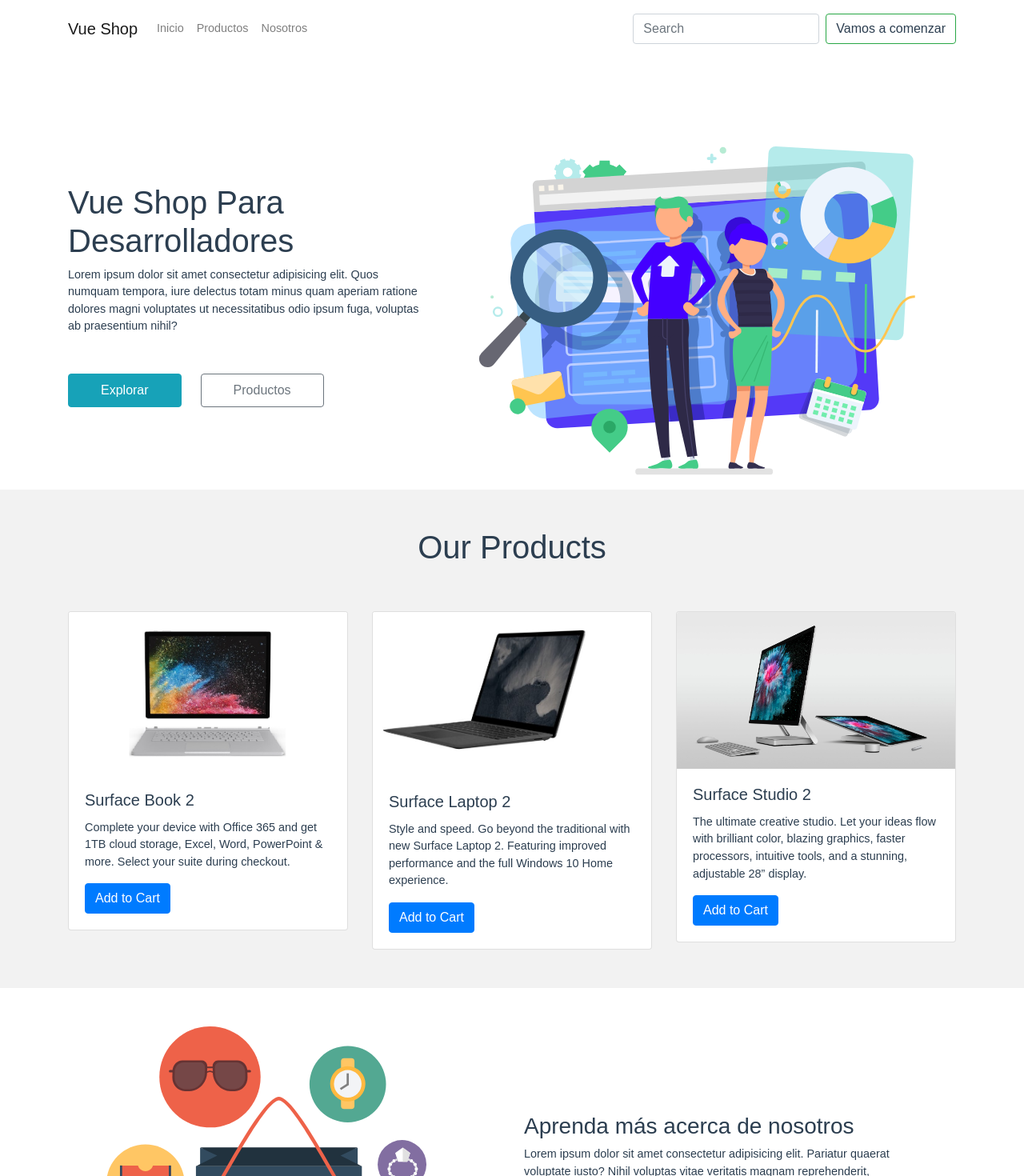
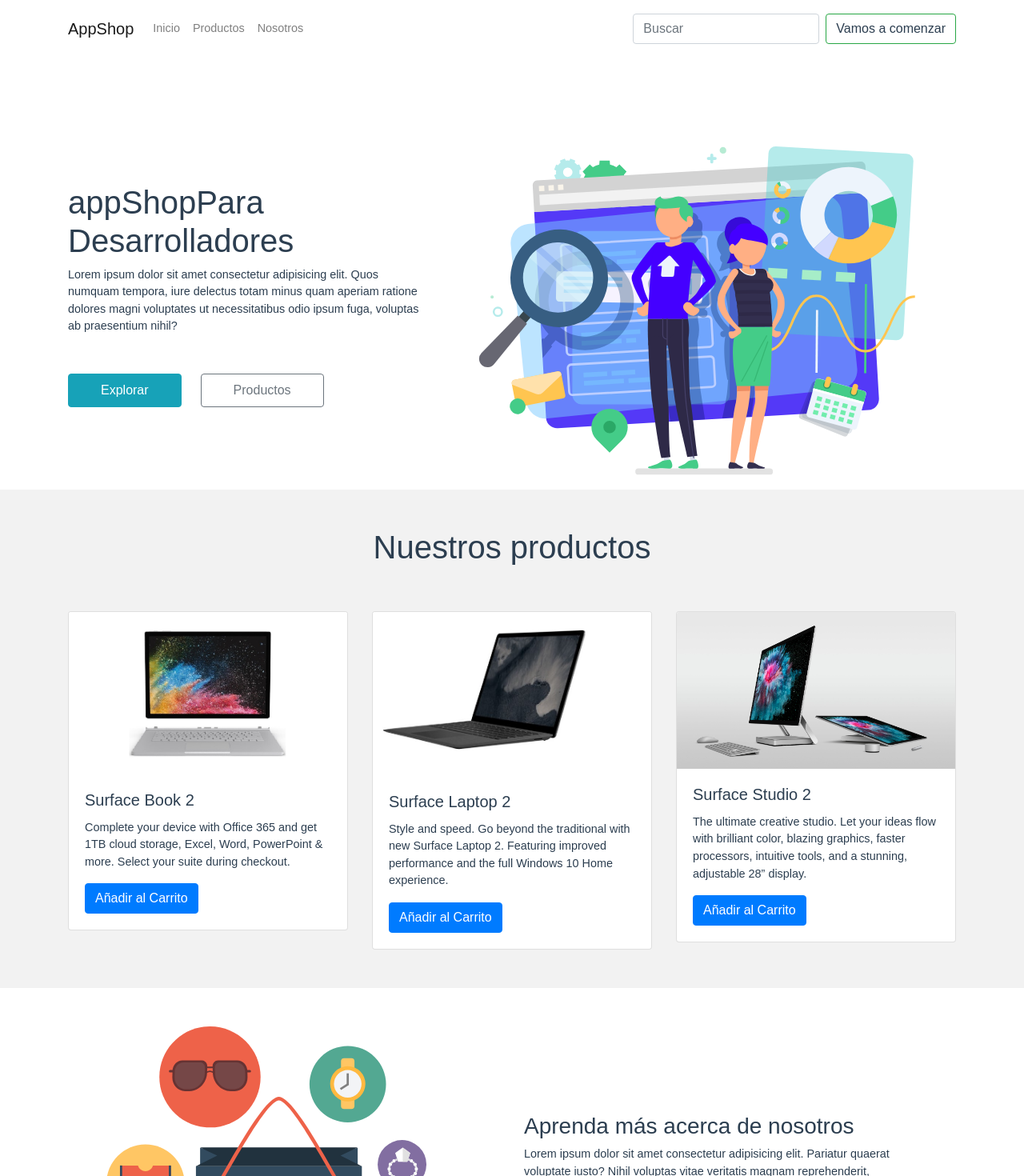
Before and after one commit to OYaipen/appShop, a Vue app: page / in a window 1280 px wide. Shown: the top 1470 px of the page at 80% size. Built offline with nearby package versions, Linux system fonts and the light colour scheme.

Commit message:
translate

```diff
--- a/src/App.vue
+++ b/src/App.vue
@@ -1,6 +1,7 @@
 <template>
   <div id="app">
     <router-view />
+
   </div>
 </template>
 
--- a/src/components/Hero.vue
+++ b/src/components/Hero.vue
@@ -5,7 +5,7 @@
             <div class="col-md-5">
               <div class="hero-content">
                 <h1 class="hero-title">
-                  Vue Shop Para Desarrolladores
+                  appShopPara Desarrolladores
                 </h1>
                 <p>
                   Lorem ipsum dolor sit amet consectetur adipisicing elit. Quos numquam tempora, iure delectus totam minus quam aperiam ratione dolores magni voluptates ut necessitatibus odio ipsum fuga, voluptas ab praesentium nihil?
--- a/src/components/Login.vue
+++ b/src/components/Login.vue
@@ -52,7 +52,7 @@
                     class="form-control"
                     id="exampleInputEmail1"
                     aria-describedby="emailHelp"
-                    placeholder="Enter email"
+                    placeholder="Ingrese correo electrónico"
                   />
                   <small
                     class="form-text text-muted"
@@ -64,7 +64,7 @@
                     type="password"
                     class="form-control"
                     id="exampleInputPassword1"
-                    placeholder="Password"
+                    placeholder="Contraseña"
                   />
                 </div>
               </div>
@@ -82,13 +82,13 @@
                     class="form-control"
                     id="email"
                     aria-describedby="emailHelp"
-                    placeholder="Enter email"
+                    placeholder="Ingrese correo electrónico"
                   />
                   <small class="form-text text-muted">Nunca compartiremos su correo electrónico con nadie más.</small>
                 </div>
                 <div class="form-group">
                   <label for="password">Contraseña</label>
-                  <input type="password" class="form-control" id="password" placeholder="Password" />
+                  <input type="password" class="form-control" id="password" placeholder="Contraseña" />
                 </div>
               </div>
             </div>
--- a/src/components/Navbar.vue
+++ b/src/components/Navbar.vue
@@ -1,7 +1,7 @@
 <template>
   <nav class="navbar custom-nav fixed-top navbar-expand-lg navbar-light bg-light">
     <div class="container">
-      <router-link class="navbar-brand" to="/">Vue Shop</router-link>
+      <router-link class="navbar-brand" to="/">AppShop</router-link>
       <button
         class="navbar-toggler"
         type="button"
@@ -30,7 +30,7 @@
           <input
             class="form-control mr-sm-2"
             type="search"
-            placeholder="Search"
+            placeholder="Buscar"
             aria-label="Search"
           />
           <a class="btn btn-outline-success my-2 my-sm-0" data-toggle="modal" data-target="#login">Vamos a comenzar</a>
--- a/src/main.js
+++ b/src/main.js
@@ -1,7 +1,7 @@
 import Vue from 'vue'
 import App from './App.vue'
 import './registerServiceWorker'
-import router from './router'
+import router from './router.js'
 import store from './store'
 
 import 'bootstrap';
--- /dev/null
+++ b/src/router.js
@@ -0,0 +1,54 @@
+import Vue from 'vue'
+import VueRouter from 'vue-router'
+import Home from './views/Home.vue'
+import Admin from './views/Admin.vue'
+import Overview from './views/Overview.vue'
+import Products from './views/Products.vue'
+import Orders from './views/Orders.vue';
+Vue.use(VueRouter)
+
+const routes = [
+  {
+    path: '/',
+    name: 'home',
+    component: Home
+  },
+  {
+    path: "/admin",
+    name: "admin",
+    component: Admin,
+    children: [
+      {
+        path: "overview",
+        name: "overview",
+        component: Overview
+      },
+      {
+        path: "products",
+        name: "products",
+        component: Products
+      },
+      {
+        path: "orders",
+        name: "orders",
+        component: Orders
+      }
+    ]
+  },
+  {
+    path: '/about',
+    name: 'about',
+    // route level code-splitting
+    // this generates a separate chunk (about.[hash].js) for this route
+    // which is lazy-loaded when the route is visited.
+    component: () => import(/* webpackChunkName: "about" */ './views/About.vue')
+  }
+]
+
+const router = new VueRouter({
+  mode: 'history',
+  base: process.env.BASE_URL,
+  routes
+})
+
+export default router
--- a/src/sections/Products.vue
+++ b/src/sections/Products.vue
@@ -1,7 +1,7 @@
 <template>
   <div class="products" id="products">
       <div class="container">
-          <h1 class="text-center p-5">Our Products</h1>
+          <h1 class="text-center p-5">Nuestros productos</h1>
           <div class="row">
 
               <div class="col-md-4">
@@ -12,7 +12,7 @@
                             <p class="card-text">
                                 Complete your device with Office 365 and get 1TB cloud storage, Excel, Word, PowerPoint & more. Select your suite during checkout.
                             </p>
-                            <a href="#" class="btn btn-primary">Add to Cart</a>
+                            <a href="#" class="btn btn-primary">Añadir al Carrito</a>
                         </div>
                     </div>
               </div>
@@ -25,7 +25,7 @@
                             <p class="card-text">
                                Style and speed. Go beyond the traditional with new Surface Laptop 2. Featuring improved performance and the full Windows 10 Home experience.
                             </p>
-                            <a href="#" class="btn btn-primary">Add to Cart</a>
+                            <a href="#" class="btn btn-primary">Añadir al Carrito</a>
                         </div>
                     </div>
               </div>
@@ -39,7 +39,7 @@
                                     The ultimate creative studio. Let your ideas flow with brilliant color, blazing graphics, faster processors, intuitive tools, and a stunning, adjustable 28” display.
 
                             </p>
-                            <a href="#" class="btn btn-primary">Add to Cart</a>
+                            <a href="#" class="btn btn-primary">Añadir al Carrito</a>
                         </div>
                     </div>
               </div>
--- a/src/views/Admin.vue
+++ b/src/views/Admin.vue
@@ -34,7 +34,7 @@
           <div class="sidebar-item sidebar-search">
             <div>
               <div class="input-group">
-                <input type="text" class="form-control search-menu" placeholder="Search..." />
+                <input type="text" class="form-control search-menu" placeholder="Buscar..." />
                 <div class="input-group-append">
                   <span class="input-group-text">
                     <i class="fa fa-search" aria-hidden="true"></i>
--- a/src/views/Home.vue
+++ b/src/views/Home.vue
@@ -12,7 +12,7 @@
         <div class="col-md-6">
           <h3>Aprenda más acerca de nosotros</h3>
           <p>Lorem ipsum dolor sit amet consectetur adipisicing elit. Pariatur quaerat voluptate iusto? Nihil voluptas vitae veritatis magnam reprehenderit, reiciendis ex? Libero quasi natus veniam voluptatum, voluptas exercitationem ratione consectetur et!</p>
-          <button class="btn custom-btn btn-outline-primary mr-4">Browse Products</button>
+          <button class="btn custom-btn btn-outline-primary mr-4">Buscar productos</button>
         </div>
       </div>
     </div>
```
Also changed, not shown: src/assets/router/index.js (renamed from src/router/index.js).
